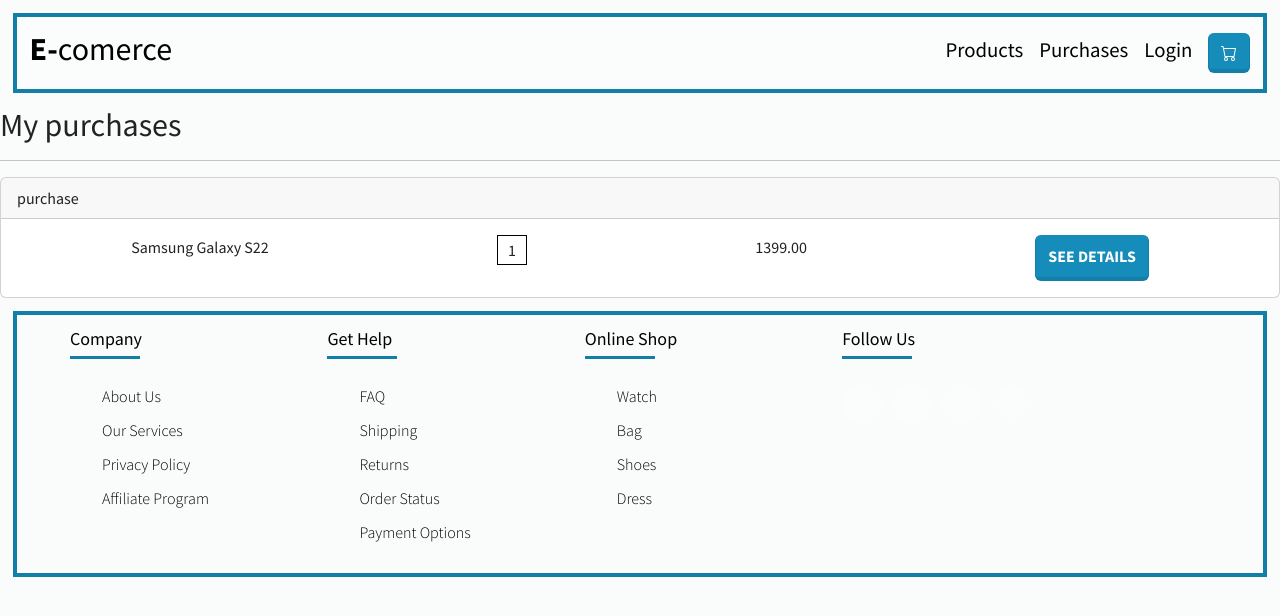
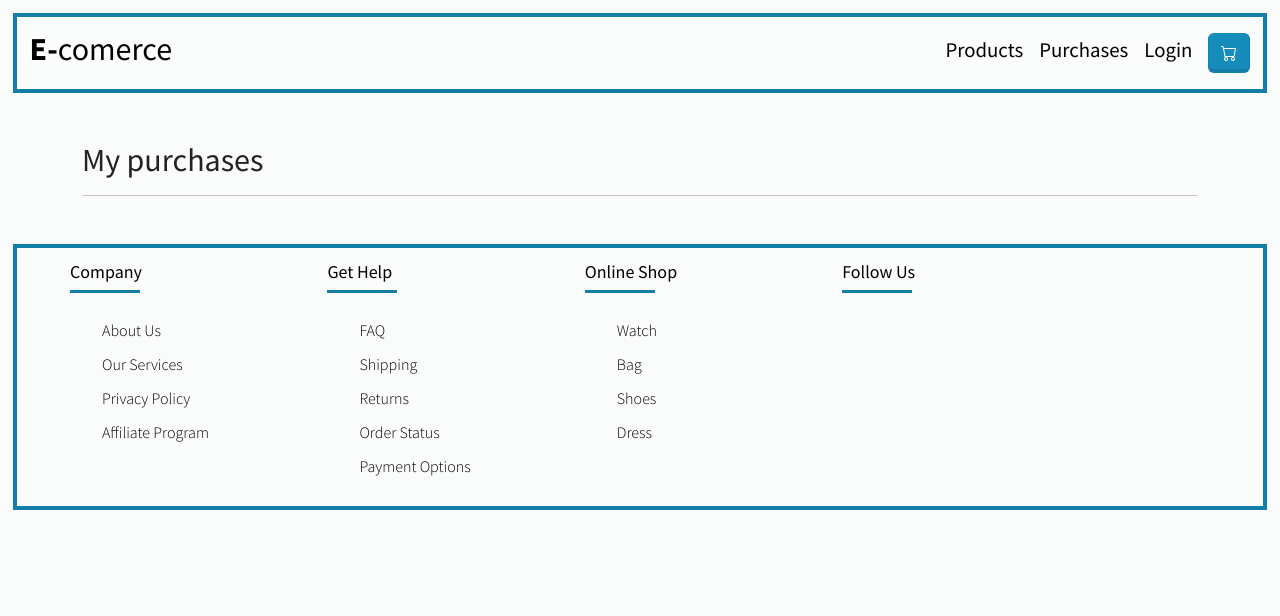
Before and after one commit to gaidenShinji2468/e-commerce-fullstack, a React (Vite) app: page /purchases in a window 1280 px wide. Shown: the top 616 px of the page. Built offline with nearby package versions, Linux system fonts and the light colour scheme.

Commit message:
change purchases

```diff
--- a/src/components/Footer.jsx
+++ b/src/components/Footer.jsx
@@ -44,12 +44,12 @@ const Footer = () => {
                             </div>
                             <div className="footer-col">
                                 <h4>follow us</h4>
-                                <div className="social-links">
+                                {/* <div className="social-links">
                                     <a href="#"><i class=""></i></a>
                                     <a href="#"><i class=""></i></a>
                                     <a href="#"><i class=""></i></a>
                                     <a href="#"><i class=""></i></a>
-                                </div>
+                                </div> */}
                             </div>
                         </div>
                     </div>
--- a/src/components/ModalPurchases.jsx
+++ b/src/components/ModalPurchases.jsx
@@ -2,7 +2,9 @@ import Button from "react-bootstrap/Button";
 import Modal from "react-bootstrap/Modal";
 import Table from "react-bootstrap/Table";
 
-const ModalPurchases = ({ show, handleClose }) => {
+const ModalPurchases = ({ show, handleClose, data }) => {
+
+    console.log(data);
     return (
         <div>
             <Modal show={show} onHide={handleClose}>
@@ -30,10 +32,10 @@ const ModalPurchases = ({ show, handleClose }) => {
                         </thead>
                         <tbody>
                             <tr>
-                                <td>Samsung Galaxy S22</td>
-                                <td>1399.00</td>
+                                <td>{data.title}</td>
+                                <td>{data.price}</td>
                                 <td>1</td>
-                                <td>1399.00</td>
+                                <td>{data.price}</td>
                             </tr>
                         </tbody>
                     </Table>
--- a/src/pages/Product.jsx
+++ b/src/pages/Product.jsx
@@ -3,10 +3,13 @@ import { useState, useEffect } from "react";
 import axios from "axios";
 import { useDispatch, useSelector } from "react-redux";
 import { setIsLoading } from "../store/slices/isLoading.slice";
-import { Button, Col, Row } from "react-bootstrap";
+import { Button, Col, Row, Card } from "react-bootstrap";
 // import { cartThunk } from "../store/slices/cart.slice";
 import Carousel from "react-bootstrap/Carousel";
 import { addProduct } from "../store/slices/cartProducts.slice";
+import Container from "react-bootstrap/Container";
+import { Link } from "react-router-dom"
+import {Cart} from 'react-bootstrap-icons'
 
 const Product = () => {
     const { id } = useParams();
@@ -16,6 +19,8 @@ const Product = () => {
     const navigate = useNavigate();
     const products= useSelector(state=> state.getProducts)
     const [productsByCategory, setProductsByCategory] = useState ([])
+    const [newId, setNewId]= useState(null)
+
 
     useEffect(() => {
         dispatch(setIsLoading(true));
@@ -27,6 +32,7 @@ const Product = () => {
             })
             .catch((error) => console.error(error))
             .finally(() => dispatch(setIsLoading(false)));
+
     }, []);
 
     const filterClass = (category) => {
@@ -34,8 +40,10 @@ const Product = () => {
         setProductsByCategory(productsFiltered)
     }
     console.log(productsByCategory);
+    console.log(newId);
     // useEffect(()=> console.log(productsByCategory),[productsByCategory])
     return (
+        <Container className="my-5">
         <div>
             <Row xs={1} md={2} lg={2}>
                 <Col lg={6}>
@@ -162,14 +170,59 @@ const Product = () => {
                         </Button>
                     </div>
                 </Col>
+            </Row>
 
-                <Col lg="12">
-                    <hr />
-                    <br />
-                    <h3>Related products</h3>
-                </Col>
+            <hr />
+            <br />
+            <h3>Related products</h3>
+            <br />
+            <Row xs={1} md={2} lg={3}>
+                    {
+                        productsByCategory?.map(producItem => (
+                            <Col key={producItem.id}>
+                                <Card style={{margin:'1rem'}}>
+                                <Carousel interval='15000' >
+                                    <Carousel.Item className="cards">
+                                        <img
+                                        className="d-block w-100"
+                                        src={producItem.productImgs[0]}
+                                        style={{height:200, width:200, objectFit:'cover'}}
+                                        alt="First slide"
+                                        />
+                                    </Carousel.Item>
+                                    <Carousel.Item className="cards">
+                                        <img
+                                        className="d-block w-100"
+                                        src={producItem.productImgs[1]}
+                                        style={{height:200, objectFit:'cover'}}
+                                        alt="Second slide"
+                                        />
+                                    </Carousel.Item>
+                                    <Carousel.Item className="cards w-100" >
+                                        <img
+                                        className="d-block w-100"
+                                        src={producItem.productImgs[2]}
+                                        style={{height:200, objectFit:'cover'}}
+                                        alt="Third slide"
+                                        />
+                                    </Carousel.Item>
+                                </Carousel>
+                                <Card.Body className="card__body">
+                                    <Card.Title>{producItem.title}</Card.Title>
+                                    <Card.Text>
+                                    ${producItem.price}
+                                    </Card.Text>
+                                    <div className="bu">
+                                    <Button variant="light" onClick={()=> setNewId(producItem.id)}>Details</Button>
+                                    <Button variant="primary"  onClick={() => dispatch(addProduct( producItem ) ) }><Cart/></Button>
+                                    </div>
+                                    </Card.Body>
+                                </Card>
+                            </Col>
+                    ) ) }
             </Row>
         </div>
+        </Container>
     );
 };
 export default Product;
--- a/src/pages/Purchases.jsx
+++ b/src/pages/Purchases.jsx
@@ -3,26 +3,31 @@ import Card from "react-bootstrap/Card";
 import { useState } from "react";
 import ModalPurchases from "../components/ModalPurchases";
 import { useSelector } from "react-redux";
+import Container from "react-bootstrap/Container";
 
 const Purchases = () => {
     const [show, setShow] = useState(false);
     const handleClose = () => setShow(false);
-    const handleShow = () => setShow(true);
+    const handleShow = (info) => {
+        setShow(true)
+        setDataSelected(info)
+    }
     const productsCart= useSelector(state => state.cartProducts)
     console.log(productsCart);
+    const [dataSelected, setDataSelected] = useState({})
     return (
+        <Container className="my-5">
         <div>
             <h2>My purchases</h2>
             <hr />
-
-            {/* {productsCart?.map(producItem => (
-                <Card>
+            {
+                productsCart?.map(item =>(
+                    <Card key={item.id} style={{margin:'1rem'}}>
                         <Card.Header>purchase</Card.Header>
-
                         <Card.Body
                             style={{ display: "flex", justifyContent: "space-around" }}
                         >
-                        <Card.Text>Samsung Galaxy S22</Card.Text>
+                            <Card.Text>{item.title}</Card.Text>
                             <Card.Text
                                 style={{
                                     width: "30px",
@@ -35,41 +40,21 @@ const Purchases = () => {
                             >
                                 1
                             </Card.Text>
-                        <Card.Text>1399.00</Card.Text>
-                        <Button variant="primary" onClick={handleShow}>
-                            see details
-                        </Button>
-                    </Card.Body>
-                </Card>)
-            )} */}
-
-            <Card>
-                <Card.Header>purchase</Card.Header>
-
-                <Card.Body
-                    style={{ display: "flex", justifyContent: "space-around" }}
-                >
-                    <Card.Text>Samsung Galaxy S22</Card.Text>
-                    <Card.Text
-                        style={{
-                            width: "30px",
-                            height: "30px",
-                            border: "1px solid rgb(0, 0, 0)",
-                            display: "flex",
-                            justifyContent: "center",
-                            alignItems: "center",
-                        }}
-                    >
-                        1
-                    </Card.Text>
-                    <Card.Text>1399.00</Card.Text>
-                    <Button variant="primary" onClick={handleShow}>
+                            <Card.Text>{item.price}</Card.Text>
+                            <Button variant="primary" onClick={() => handleShow(item)}>
                                 see details
                             </Button>
                         </Card.Body>
                     </Card>
-            <ModalPurchases show={show} handleClose={handleClose} />
+                ))
+            }
+            <ModalPurchases
+            show={show}
+            handleClose={handleClose}
+            data={dataSelected}
+            />
         </div>
+        </Container>
     );
 };
 
```
Lines whose indentation alone changed are shown as unchanged.
